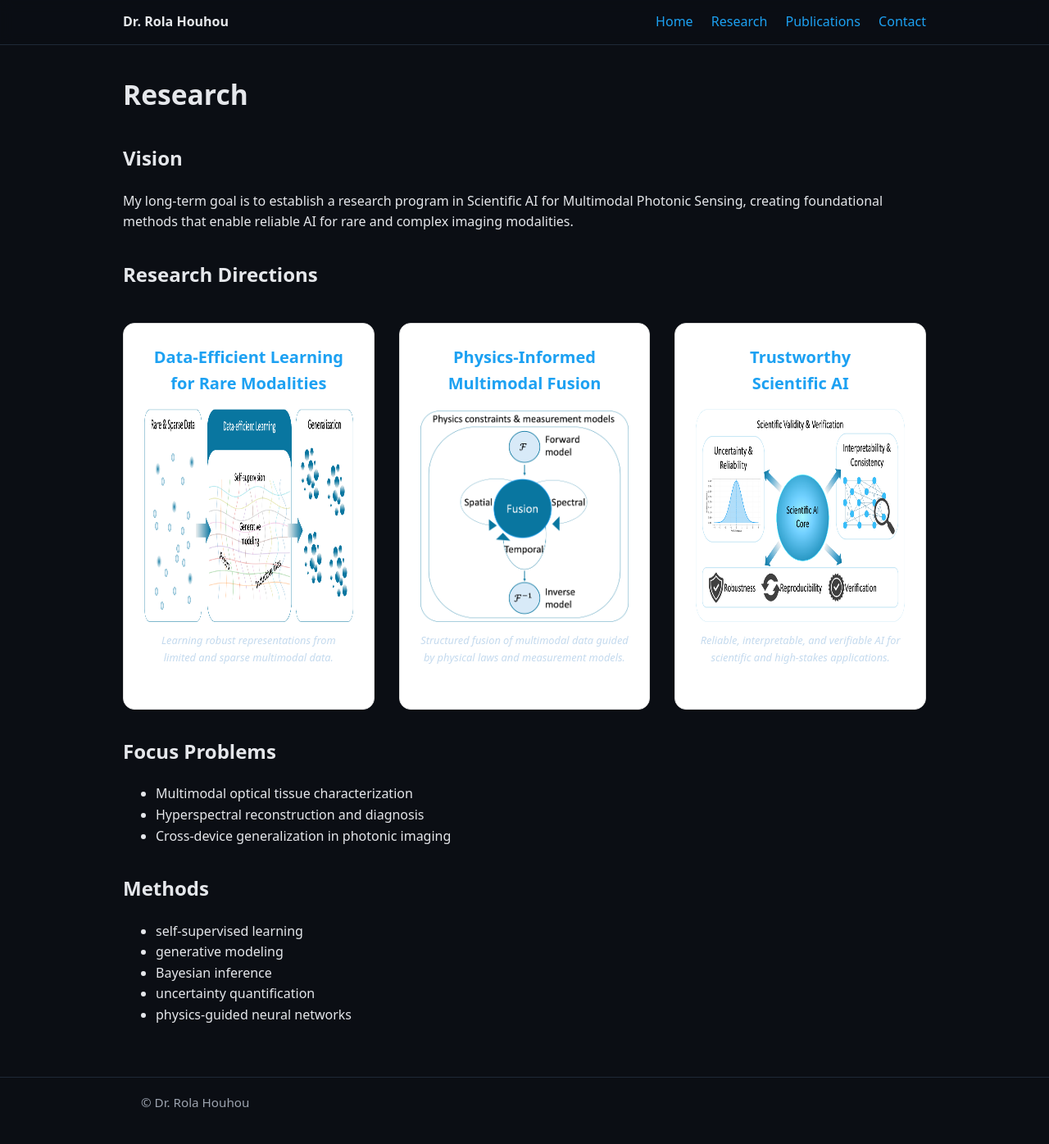
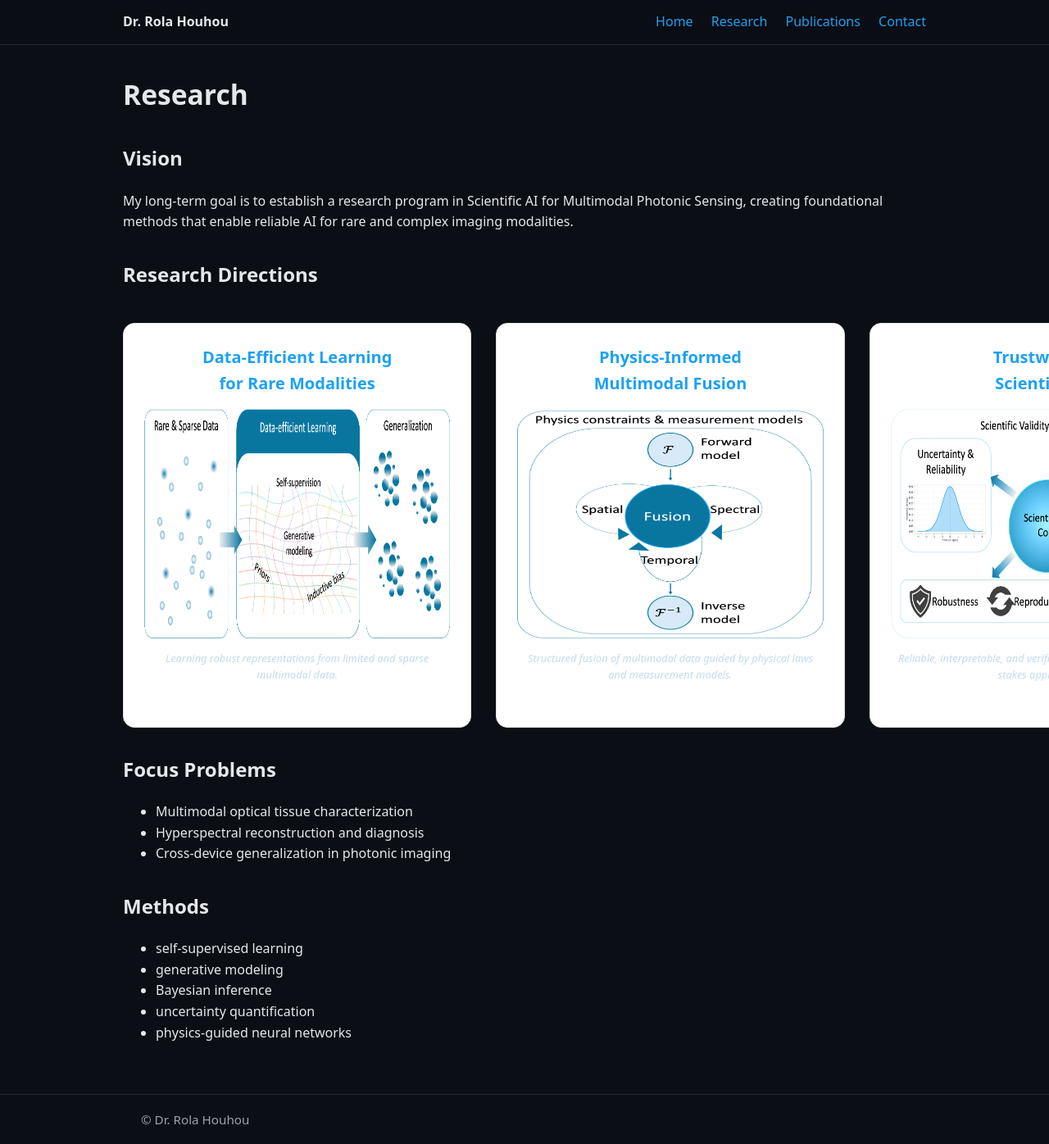
Before and after one commit to rhouhou/rhouhou.github.io, a Jekyll site: the page built from research/index.md, in a window 1280 px wide and 1396 px high. Shown: the whole window at 82% size. Built offline with Jekyll 4.4.1, drawn with Linux system fonts in a browser that asks for light colours.

Commit message:
Update style.css

```diff
--- a/assets/css/style.css
+++ b/assets/css/style.css
@@ -123,12 +123,8 @@
 }
 
 .pillar-figure {
-    width: 100%;
-    height: 260px;              /* same visual height */
-    display: flex;
-    align-items: center;
-    justify-content: center;
-    margin-bottom: 12px;
+    aspect-ratio: 4 / 3;
+    max-height: 280px;
 }
 
 .pillar-figure img {
```
